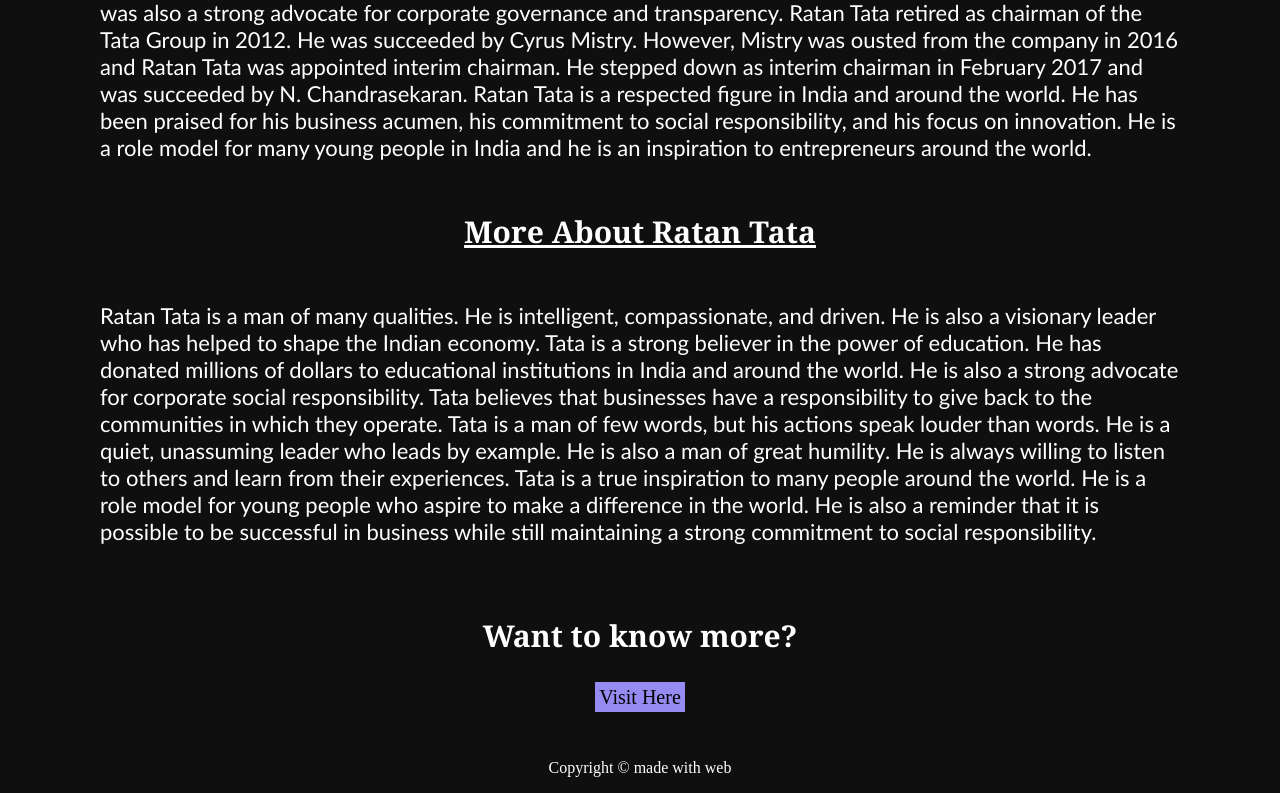
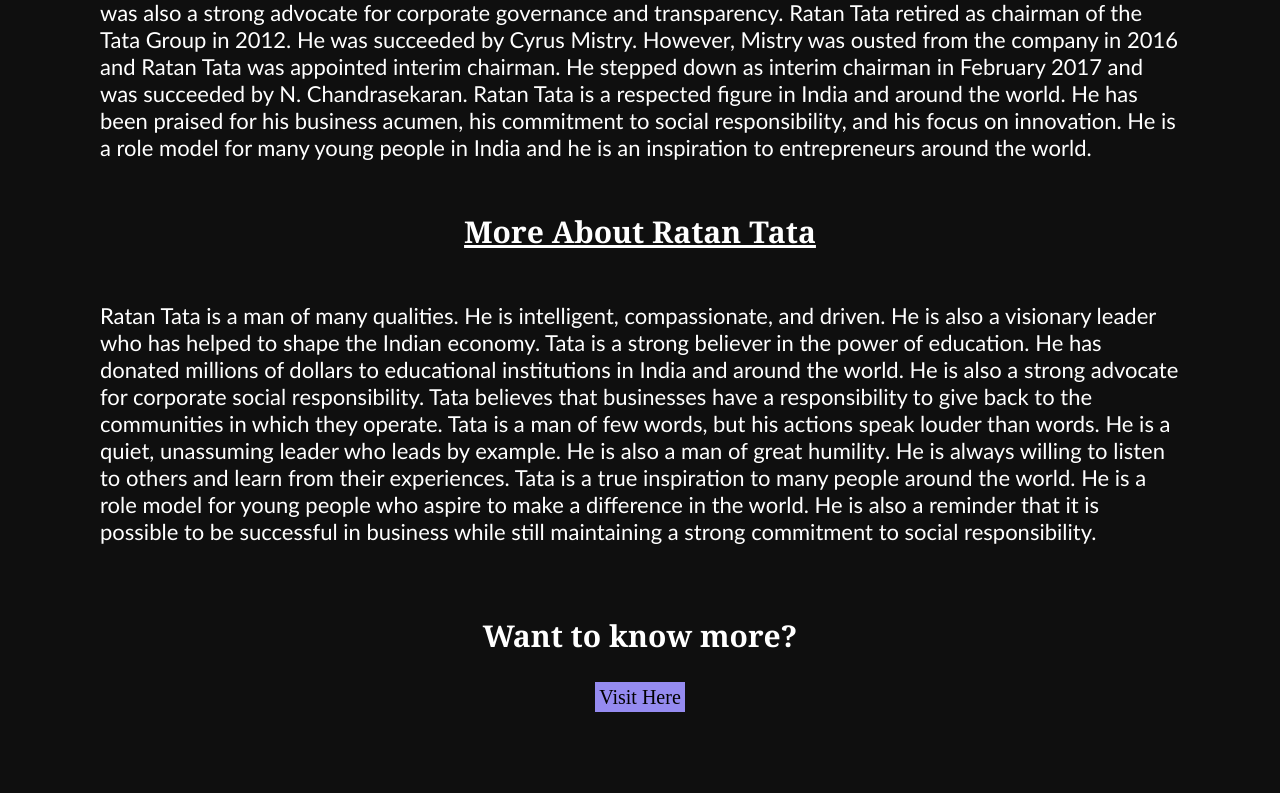
Before and after one commit to 9428kajal3108/tribute_page, a plain HTML site: page index.html in a window 1280 px wide. Shown: the part 1166-1959 px from the top of the page. After the commit the page ends 1878 px from the top, so only its background shows below. Drawn offline with Linux system fonts and the light colour scheme.

Commit message:
index.html

```diff
--- a/index.html
+++ b/index.html
@@ -47,7 +47,5 @@
         <h3 class="info">Want to know more?</h3>
         <a href="https://en.wikipedia.org/wiki/Ratan_Tata" class="visit" target="_blank">Visit Here</a>
     </div>
-
-    <footer class="copyright"><p>Copyright &copy; made with web</p></footer>
 </body>
 </html>
```
